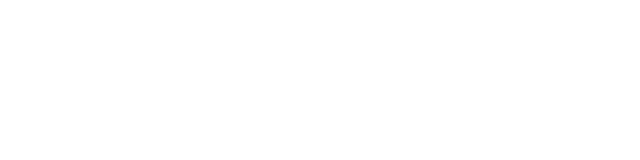
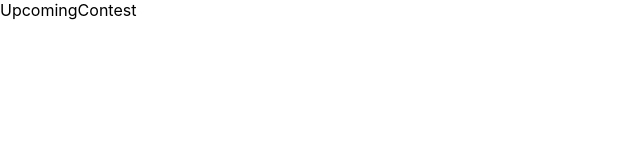
Before and after one commit to sameerkch12/dsatask-MERN-STACK-project-, a React (Create React App) app in the folder dsatask/: page /upcomingContest in a window 1280 px wide. Before the commit this address had no page. Shown: the top 160 px of the page, without its empty margins (0-640 px from the left). Built offline with nearby package versions, Linux system fonts and the light colour scheme.

Commit message:
add router link upcoming contest

```diff
--- a/dsatask/src/App.js
+++ b/dsatask/src/App.js
@@ -2,6 +2,7 @@
 import './App.css';
 import { BrowserRouter as Router, Routes, Route, } from "react-router-dom";
 import Home from './Screen/Home';
+import UpcomingContest from './Screen/UpcomingContest';
 
 function App() {
   return (
@@ -9,7 +10,7 @@ function App() {
         <div>
           <Routes>
             <Route exact path='/' element={<Home />} />
-
+            <Route exact path='/upcomingContest' element={<UpcomingContest/>} />
           </Routes>
         </div>
       </Router>
--- /dev/null
+++ b/dsatask/src/Screen/UpcomingContest.js
@@ -0,0 +1,7 @@
+import React from 'react'
+
+export default function UpcomingContest() {
+  return (
+    <div>UpcomingContest</div>
+  )
+}
```
